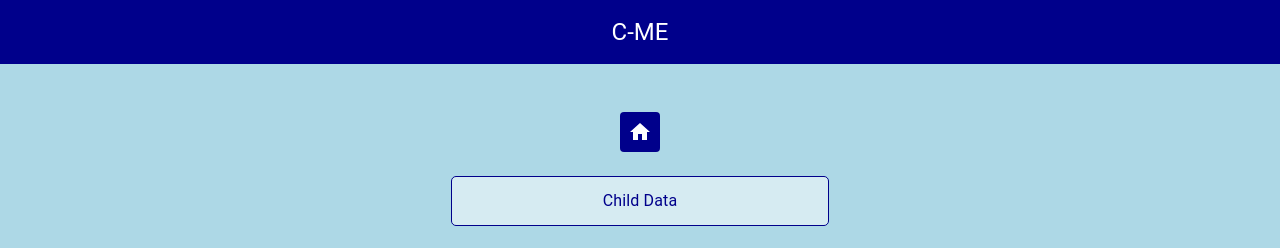
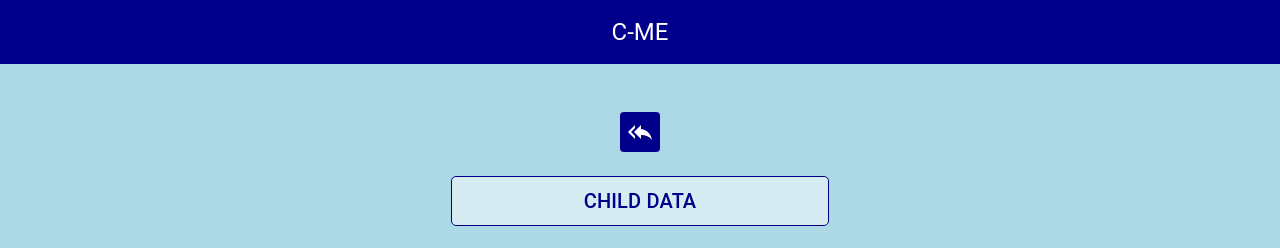
Before and after one commit to Chamathr/medicare-app, a Next.js app: page /users/add/child in a window 1280 px wide. Shown: the top 248 px of the page. Built offline with nearby package versions, Linux system fonts and the light colour scheme.

Commit message:
chanhges

```diff
--- a/src/components/childDataForm/index.tsx
+++ b/src/components/childDataForm/index.tsx
@@ -15,12 +15,12 @@ import { IUser, useUserDataStore } from "@/store";
 import { useRouter } from "next/navigation";
 import { SectionCard } from "../card";
 import Avatar from "@mui/material/Avatar";
-import HomeIcon from "@mui/icons-material/Home";
 import dayjs, { Dayjs } from "dayjs";
 import { DemoContainer } from "@mui/x-date-pickers/internals/demo";
 import { LocalizationProvider } from "@mui/x-date-pickers/LocalizationProvider";
 import { AdapterDayjs } from "@mui/x-date-pickers/AdapterDayjs";
 import { DatePicker } from "@mui/x-date-pickers/DatePicker";
+import ReplyAllIcon from "@mui/icons-material/ReplyAll";
 
 interface FormData {
   childName: string;
@@ -71,7 +71,7 @@ const ChildDataFormComponent: React.FC = () => {
           onClick={() => router.push("/users")}
         >
           <Avatar sx={{ bgcolor: "#00008B" }} variant="rounded">
-            <HomeIcon />
+            <ReplyAllIcon />
           </Avatar>
         </Box>
         <SectionCard
@@ -83,7 +83,9 @@ const ChildDataFormComponent: React.FC = () => {
             mt: 3,
           }}
         >
-          <Typography>Child Data</Typography>
+          <Typography textTransform="uppercase" variant="h6">
+            Child Data
+          </Typography>
         </SectionCard>
         <SectionCard
           sx={{
--- a/src/components/stepper/index.tsx
+++ b/src/components/stepper/index.tsx
@@ -1,10 +1,8 @@
 "use client";
-
 import * as React from "react";
 import Box from "@mui/material/Box";
 import { useTheme } from "@mui/material/styles";
 import MobileStepper from "@mui/material/MobileStepper";
-import Paper from "@mui/material/Paper";
 import Typography from "@mui/material/Typography";
 import Button from "@mui/material/Button";
 import KeyboardArrowLeft from "@mui/icons-material/KeyboardArrowLeft";
@@ -12,7 +10,7 @@ import KeyboardArrowRight from "@mui/icons-material/KeyboardArrowRight";
 import { IReport, IUser, useUserDataStore } from "@/store";
 import { Avatar, Card } from "@mui/material";
 import RowRadioButtonsGroup from "../radioGroup";
-import { useEffect, useState } from "react";
+import { useState } from "react";
 import { getScore } from "@/utils/report";
 import { useRouter } from "next/navigation";
 import { useMutation } from "react-query";
@@ -132,7 +130,7 @@ const Stepper = () => {
             display: "flex",
             justifyContent: "center",
           }}
-          onClick={() => router.push("/users/add")}
+          onClick={() => router.push("/users/add/guardian")}
         >
           <Avatar sx={{ bgcolor: "#00008B" }} variant="rounded">
             <ReplyAllIcon />
```
Also changed, not shown: src/components/guardianDataForm/index.tsx (+4 -4 lines).
